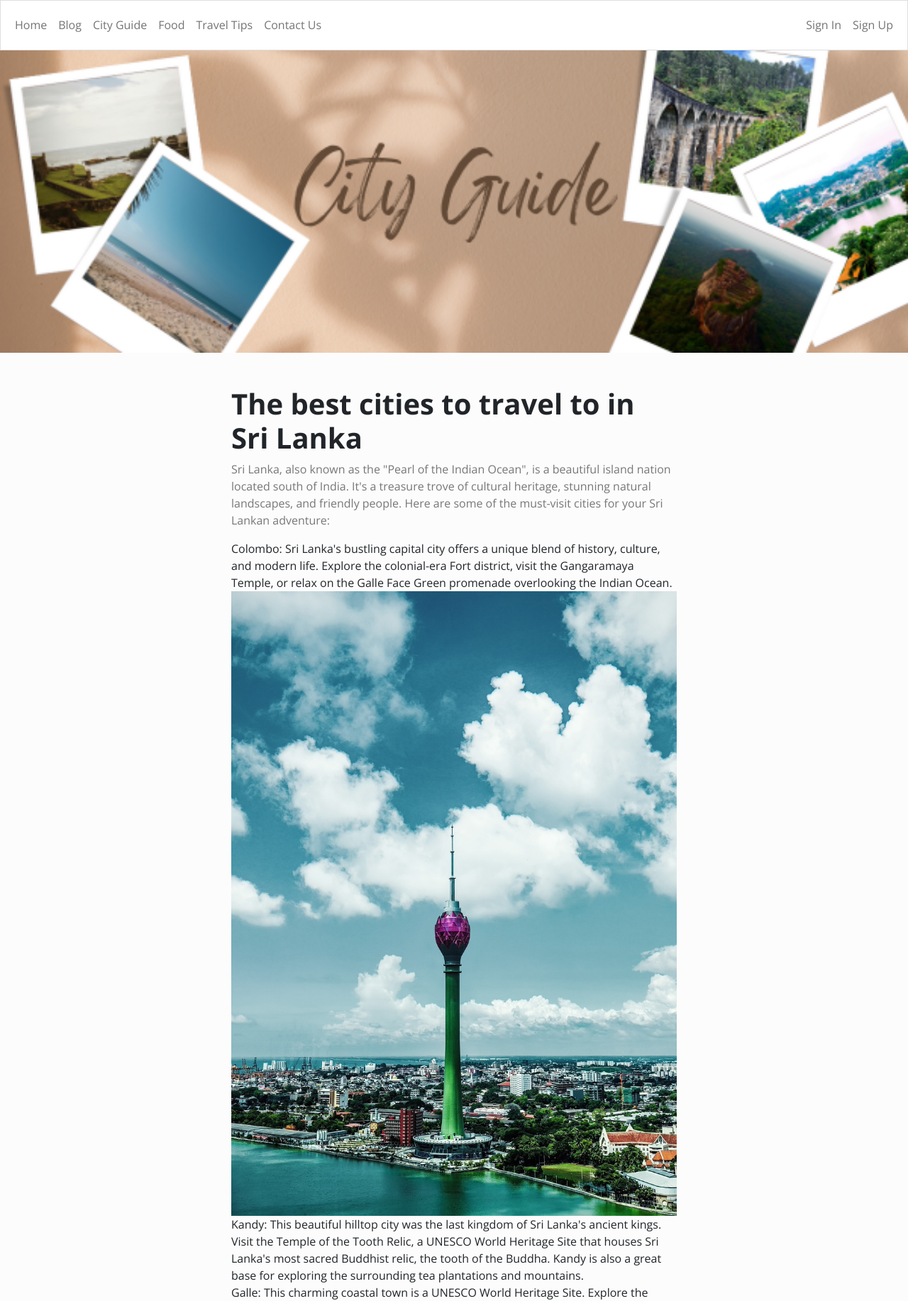
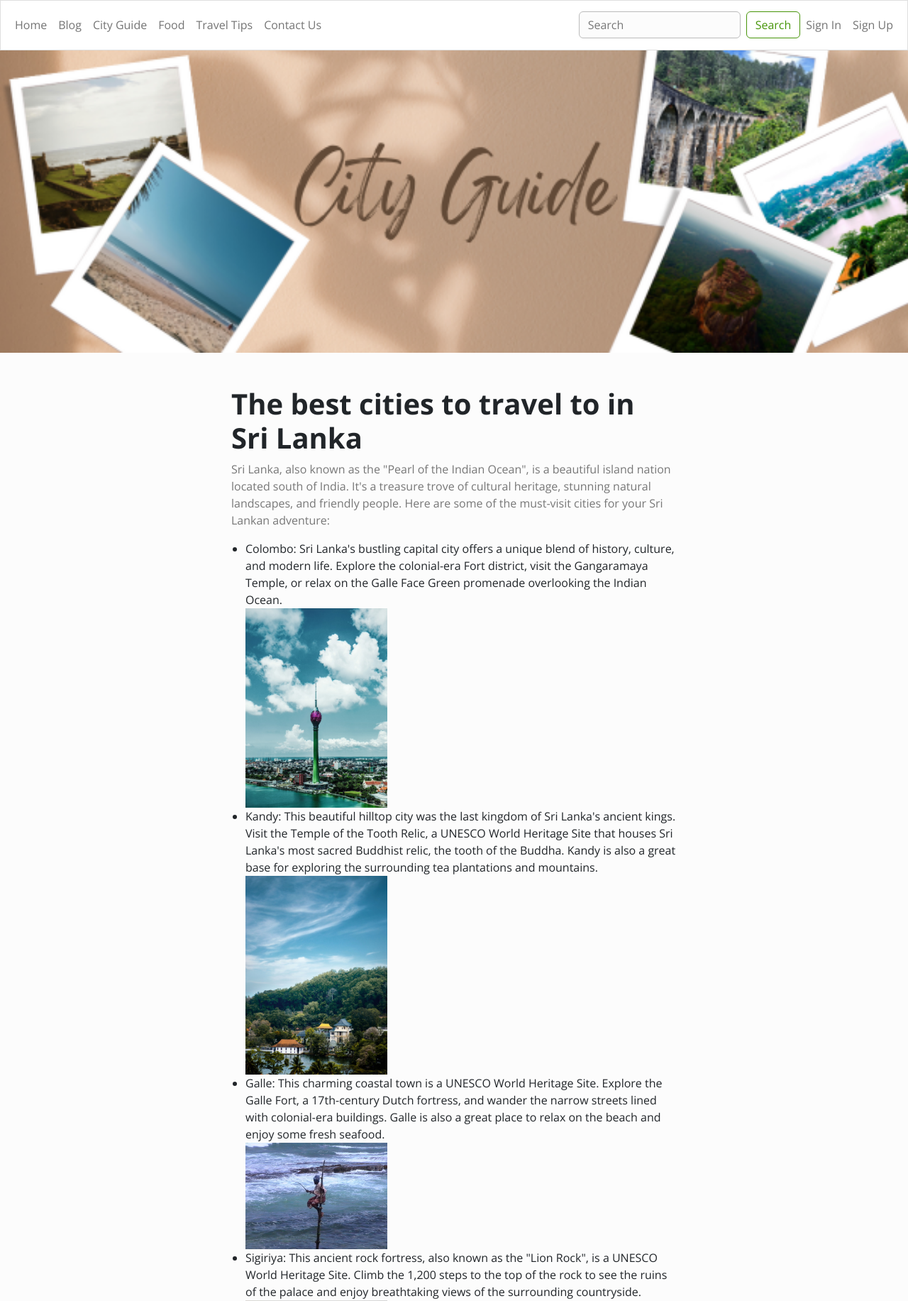
Before and after one commit to anjalee-kulasinghe/portfolio-project4-blog_sri_lanka, a Django app: page /cityguide/ in a window 1280 px wide. Shown: the top 1833 px of the page at 71% size. Run offline with Django 5.2, Linux system fonts and the light colour scheme.

Commit message:
make changes to the nav.html

```diff
--- a/blog/templates/blog/nav.html
+++ b/blog/templates/blog/nav.html
@@ -32,6 +32,12 @@
         </li>
       </ul>
 
+      <!-- Search form -->
+      <form class="d-flex" method="GET" action="{% url 'search' %}">
+        <input class="form-control me-2" type="search" placeholder="Search" aria-label="Search" name="q">
+        <button class="btn btn-outline-success" type="submit">Search</button>
+      </form>
+
       <!-- Navbar authentication links -->
       <ul class="navbar-nav">
         {% if request.user.is_authenticated %}
--- a/blog/urls.py
+++ b/blog/urls.py
@@ -1,5 +1,5 @@
 from django.urls import path, include  # Importing path and include functions from Django's URL module
-from .views import Index, BlogView, DetailArticleView, LikeArticle, Featured, DeleteArticleView, add_comment  # Importing views from the current application's views module
+from .views import Index, BlogView, DetailArticleView, LikeArticle, Featured, DeleteArticleView, add_comment, search  # Importing views from the current application's views module
 from django.conf.urls.static import static  # Importing static function from Django's configuration module
 from django.conf import settings  # Importing settings module
 
@@ -16,6 +16,7 @@
     path('traveltips/', include('traveltips.urls')),  # Including traveltips URLs
     path('blog/', BlogView.as_view(), name='blog'),  # Mapping blog URLs
     path('article/<int:pk>/add_comment/', add_comment, name='add_comment'),  # Mapping add_comment URLs
+        path('search/', search, name='search'),
 ]
 
 # Adding URL patterns for serving media files during development
--- a/cityguide/templates/cityguide/cityguide.html
+++ b/cityguide/templates/cityguide/cityguide.html
@@ -17,13 +17,28 @@
         <ul class="custom-ul-style">
             <div class="list-item-container">
                 <li>Colombo: Sri Lanka's bustling capital city offers a unique blend of history, culture, and modern life. Explore the colonial-era Fort district, visit the Gangaramaya Temple, or relax on the Galle Face Green promenade overlooking the Indian Ocean.</li>
-                <img src="{% static 'assets/images/colombo.jpg' %}" class="img-fluid custom-image" alt="Colombo">
+                <img src="{% static 'assets/images/colombo.jpg' %}" class="custom-image" alt="Colombo">
             </div>
-            <li>Kandy: This beautiful hilltop city was the last kingdom of Sri Lanka's ancient kings. Visit the Temple of the Tooth Relic, a UNESCO World Heritage Site that houses Sri Lanka's most sacred Buddhist relic, the tooth of the Buddha. Kandy is also a great base for exploring the surrounding tea plantations and mountains.</li>
-            <li>Galle: This charming coastal town is a UNESCO World Heritage Site. Explore the Galle Fort, a 17th-century Dutch fortress, and wander the narrow streets lined with colonial-era buildings. Galle is also a great place to relax on the beach and enjoy some fresh seafood.</li>
-            <li>Sigiriya: This ancient rock fortress, also known as the "Lion Rock", is a UNESCO World Heritage Site. Climb the 1,200 steps to the top of the rock to see the ruins of the palace and enjoy breathtaking views of the surrounding countryside.</li>
-            <li>Anuradhapura: This ancient city was once the capital of Sri Lanka's Sinhalese kings. Explore the ruins of the palaces, temples, and stupas, including the famous Ruwanwelisaya and Jetavanarama stupas. Anuradhapura is a fascinating glimpse into Sri Lanka's rich history.</li>
-            <li>Nuwara Eliya: Nicknamed "Little England", this hill station is a cool retreat from the Sri Lankan heat. Enjoy the beautiful scenery, visit a tea plantation, or go for a hike in the Horton Plains National Park.</li>
+            <div class="list-item-container">
+                <li>Kandy: This beautiful hilltop city was the last kingdom of Sri Lanka's ancient kings. Visit the Temple of the Tooth Relic, a UNESCO World Heritage Site that houses Sri Lanka's most sacred Buddhist relic, the tooth of the Buddha. Kandy is also a great base for exploring the surrounding tea plantations and mountains.</li>
+                <img src="{% static 'assets/images/kandy.jpg' %}" class="custom-image" alt="Kandy">
+            </div>
+            <div class="list-item-container">
+                <li>Galle: This charming coastal town is a UNESCO World Heritage Site. Explore the Galle Fort, a 17th-century Dutch fortress, and wander the narrow streets lined with colonial-era buildings. Galle is also a great place to relax on the beach and enjoy some fresh seafood.</li>
+                <img src="{% static 'assets/images/galle.jpg' %}" class="custom-image" alt="Galle">
+            </div>
+            <div class="list-item-container">
+                <li>Sigiriya: This ancient rock fortress, also known as the "Lion Rock", is a UNESCO World Heritage Site. Climb the 1,200 steps to the top of the rock to see the ruins of the palace and enjoy breathtaking views of the surrounding countryside.</li>
+                <img src="{% static 'assets/images/sigiriya.jpg' %}" class="custom-image" alt="Sigiriya">
+            </div>
+            <div class="list-item-container">
+                <li>Anuradhapura: This ancient city was once the capital of Sri Lanka's Sinhalese kings. Explore the ruins of the palaces, temples, and stupas, including the famous Ruwanwelisaya and Jetavanarama stupas. Anuradhapura is a fascinating glimpse into Sri Lanka's rich history.</li>
+                <img src="{% static 'assets/images/anuradhapura.jpg' %}" class="custom-image" alt="Anuradhapura">
+            </div>
+            <div class="list-item-container">
+                <li>Nuwara Eliya: Nicknamed "Little England", this hill station is a cool retreat from the Sri Lankan heat. Enjoy the beautiful scenery, visit a tea plantation, or go for a hike in the Horton Plains National Park.</li>
+                <img src="{% static 'assets/images/nEliya.jpg' %}" class="custom-image" alt="Nuwara Eliya">
+            </div>
         </ul>
         <p>These are just a few of the many amazing cities to visit in Sri Lanka. With its beautiful beaches, lush mountains, ancient ruins, and friendly people, Sri Lanka is a perfect destination for a truly unforgettable vacation.</p>
     </div>
--- a/static/assets/css/style.css
+++ b/static/assets/css/style.css
@@ -3,11 +3,11 @@
 }
 
 .custom-ul-style {
-    list-style-type: none; /* Remove default list-style */
-    padding-left: 0; /* Remove left padding */
+    list-style-type: disc;
+    padding-left: 20px;
 }
 
 .custom-image {
-    max-width: 50px; /* Set maximum width for the image */
-    height: auto; /* Maintain aspect ratio */
+    max-width: 200px; /* Set maximum width for the image */
+    height: auto;
 }
```
Also changed, not shown: blog/templates/blog/search_results.html (added, +12 -0 lines), blog/views.py (+9 -0 lines), myproject/settings.py (+3 -5 lines), static/assets/images/anuradhapura.jpg (added), static/assets/images/galle.jpg (added), static/assets/images/kandy.jpg (added), static/assets/images/nEliya.jpg (added), static/assets/images/sigiriya.jpg (added).
